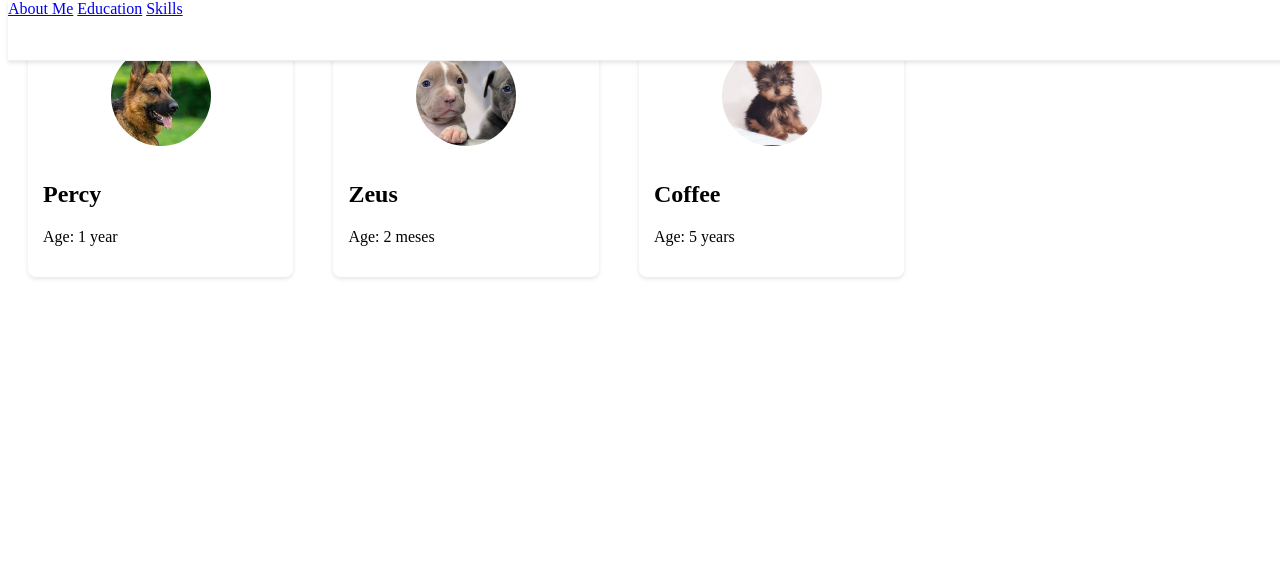
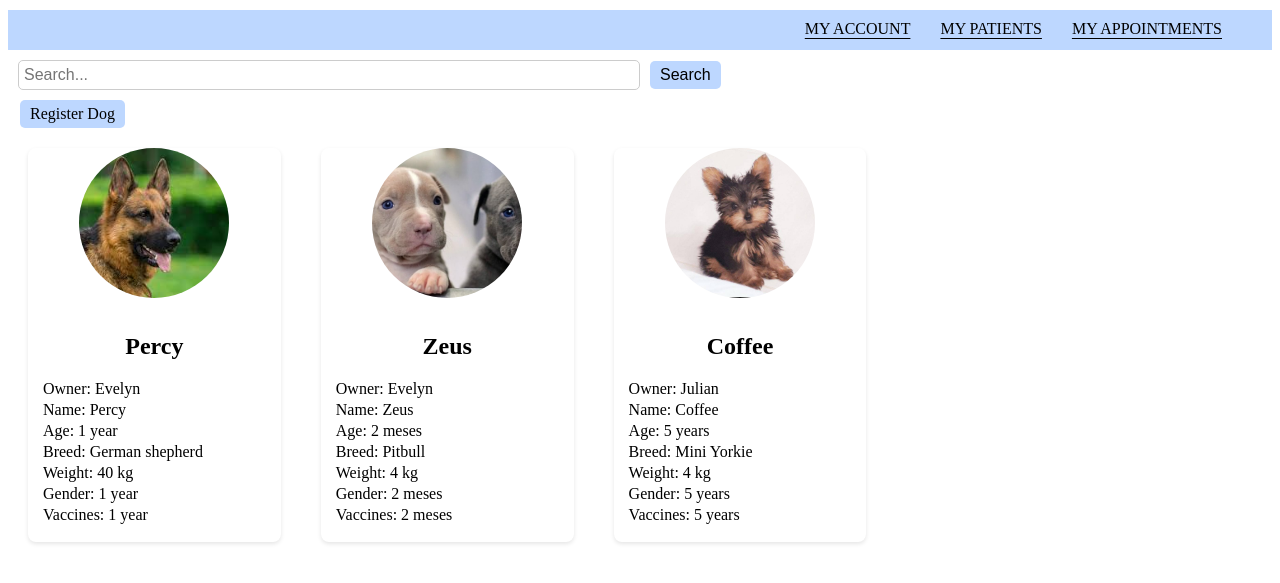
Before and after one commit to EvelynZapata20/DoggyCare, a Django app: page /vet_page/ in a window 1280 px wide. Shown: the top 583 px of the page. Run offline with Django 3.2, Linux system fonts and the light colour scheme; data comes from the database, SQL or seed files in the repository; both versions use the stored data as it was after the commit.

Commit message:
deliverable 1: dashboard

```diff
--- a/DoggyCareProject/Doggy/templates/vet_page.html
+++ b/DoggyCareProject/Doggy/templates/vet_page.html
@@ -1,24 +1,28 @@
 {% load static %}
 
-<!DOCTYPE html>
 <html>
 <head>
-    <link rel="stylesheet" href="{% static 'css/main.css' %}">
-    <title>Veterinary</title>
+    <link rel="stylesheet" href="{% static 'css/style.css' %}">
 </head>
-
 
 <body>
     <header>
         <nav class="nav">
             <div class="nav-links">
-                <a href="#about">About Me</a>
-                <a href="#education">Education</a>
-                <a href="#skills">Skills</a>
+                <a href="">MY ACCOUNT</a>
+                <a href="">MY PATIENTS</a>
+                <a href="">MY APPOINTMENTS</a>
             </div>
         </nav>
+
+        <div class="search-register">
+            <div class="search-bar">
+                <input type="text" id="search-input" placeholder="Search...">
+                <button id="search-button">Search</button>
+            </div>
+
     </header>
-    <a href="{% url 'dog_register' %}" class="btn btn-primary">Register Dog</a>
+    <a href="{% url 'dog_register' %}" class="btn">Register Dog</a>
 
     <div class="container">
         {% for dog in dogs %}
@@ -26,11 +30,16 @@
             <img src="{{ dog.image.url }}" alt="Image">
             <div class="card-content">
                 <h2>{{ dog.name }}</h2>
-                <p>Age: {{ dog.age }}</p>
+                <p>Owner: {{ dog.owner }} </p>
+                <p>Name: {{ dog.name }} </p>
+                <p>Age: {{ dog.age }} </p>
+                <p>Breed: {{ dog.breed }} </p>
+                <p>Weight: {{ dog.weight }} </p>
+                <p>Gender: {{ dog.age }} </p>
+                <p>Vaccines: {{ dog.age }} </p>
             </div>
         </div>
         {% endfor %}
     </div>
 </body>
-</body>
 </html>
--- a/DoggyCareProject/DoggyCare/settings.py
+++ b/DoggyCareProject/DoggyCare/settings.py
@@ -17,6 +17,7 @@ BASE_DIR = Path(__file__).resolve().parent.parent
 
 MEDIA_ROOT= Path.joinpath(BASE_DIR, 'media')
 MEDIA_URL= '/media/'
+
 
 # Quick-start development settings - unsuitable for production
 # See https://docs.djangoproject.com/en/3.2/howto/deployment/checklist/
@@ -121,6 +122,7 @@ USE_TZ = True
 # https://docs.djangoproject.com/en/3.2/howto/static-files/
 
 STATIC_URL = '/static/'
+STATICFILES_DIRS = [BASE_DIR / "static"]
 
 # Default primary key field type
 # https://docs.djangoproject.com/en/3.2/ref/settings/#default-auto-field
--- a/DoggyCareProject/DoggyCare/urls.py
+++ b/DoggyCareProject/DoggyCare/urls.py
@@ -29,3 +29,5 @@ urlpatterns = [
 ]
 
 urlpatterns += static(settings.MEDIA_URL, document_root=settings.MEDIA_ROOT)
+
+urlpatterns += static(settings.STATIC_URL, document_root=settings.STATIC_ROOT)
--- a/DoggyCareProject/static/css/main.css
+++ /dev/null
@@ -1,38 +0,0 @@
-.nav {
-    background-color: #fff;
-    border-bottom: 1px solid #eee;
-    box-shadow: 0 2px 4px rgba(0, 0, 0, 0.1);
-    height: 60px;
-    position: fixed;
-    top: 0;
-    width: 100%;
-    z-index: 100;
-}
-
-.dog-card {
-        /* border: 1px solid #ccc; */
-        /* Eliminamos el borde */
-        border-radius: 8px;
-        box-shadow: 0 2px 4px rgba(0, 0, 0, 0.1);
-        overflow: hidden;
-        width: 21%;
-        margin: 20px;
-        float: left;
-    }
-
-.dog-card img {
-        width: 100px;
-        height: 100px;
-        border-radius: 50%; /* Agregamos el border-radius para crear el círculo */
-        object-fit: cover; /* Ajustamos la imagen para cubrir el círculo */
-        display: block;
-        margin: 0 auto; /* Centramos la imagen en el círculo */
-    }
-
-.card-content {
-        padding: 15px;
-    }
-
-.card-content p {
-        margin-top: 0;
-    }
--- /dev/null
+++ b/DoggyCareProject/static/css/style.css
@@ -0,0 +1,94 @@
+.nav {
+    background-color: #BDD7FF;
+    height: 40px;
+    margin: 0;
+    position: static;
+    width: 100%;
+}
+
+.nav-links {
+    display: flex;
+    margin-right: 20px;
+    margin-top: 10px;
+    justify-content: flex-end; /* Cambiado a flex-end */
+}
+
+.nav-links a {
+    color: #000000;
+    font-size: 16px;
+    margin-top: 10px;
+    margin-right: 30px;
+    text-decoration: underline;
+    text-underline-position: under;
+    vertical-align: 10px;
+}
+
+
+.search-bar {
+    display: flex;
+    align-items: center;
+    padding: 10px;
+}
+
+#search-input {
+    padding: 5px;
+    font-size: 16px;
+    border: 1px solid #ccc;
+    border-radius: 5px;
+    width: 50%;
+}
+
+#search-button {
+    padding: 5px 10px;
+    font-size: 16px;
+    background-color: #BDD7FF;
+    color: #000000;
+    border: none;
+    border-radius: 5px;
+    cursor: pointer;
+    margin-left: 10px;
+}
+
+.btn {
+    background-color: #BDD7FF;
+    border: none;
+    color: #000000;
+    padding: 5px 10px;
+    text-align: center;
+    text-decoration: none;
+    display: inline-block;
+    font-size: 16px;
+    border-radius: 5px;
+    cursor: pointer;
+    margin-left: 12px;
+}
+
+.dog-card {
+    border-radius: 8px;
+    box-shadow: 0 2px 4px rgba(0, 0, 0, 0.1);
+    overflow: hidden;
+    width: 20%;
+    margin: 20px;
+    float: left;
+}
+
+.dog-card img {
+        width: 150px;
+        height: 150px;
+        border-radius: 50%;
+        object-fit: cover;
+        display: block;
+        margin: 0 auto;
+    }
+
+.dog-card h2{
+        text-align: center;
+    }
+
+.card-content {
+        padding: 15px;
+    }
+
+.card-content p {
+        margin: 0 0 3px;
+    }
```
Also changed, not shown: DoggyCareProject/db.sqlite3, DoggyCareProject/media/images/Coffee.jpg (added), DoggyCareProject/media/images/Zeus.jpg (added).
